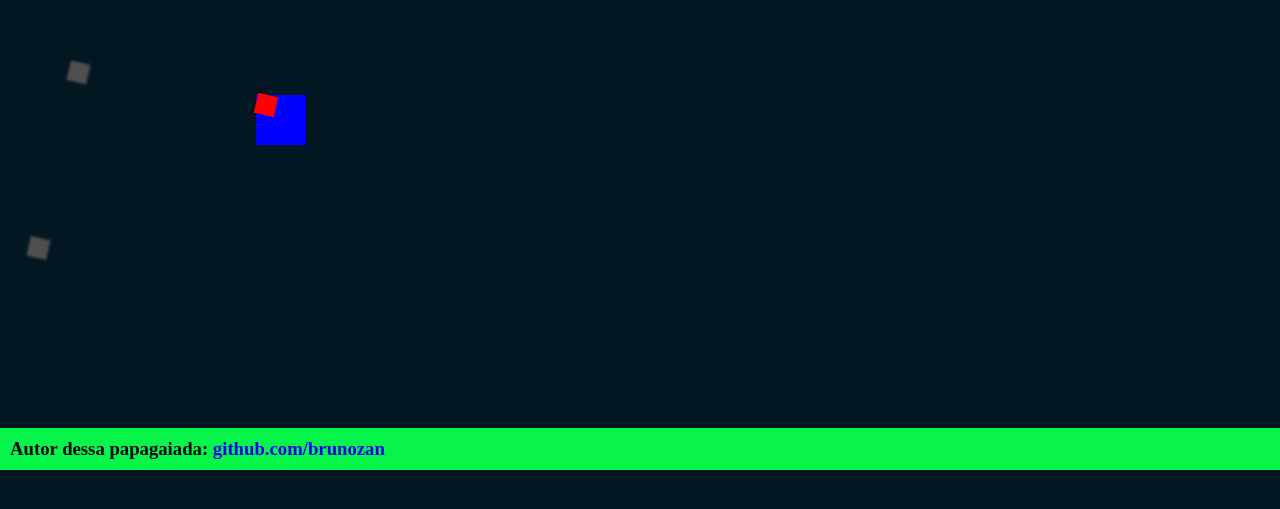
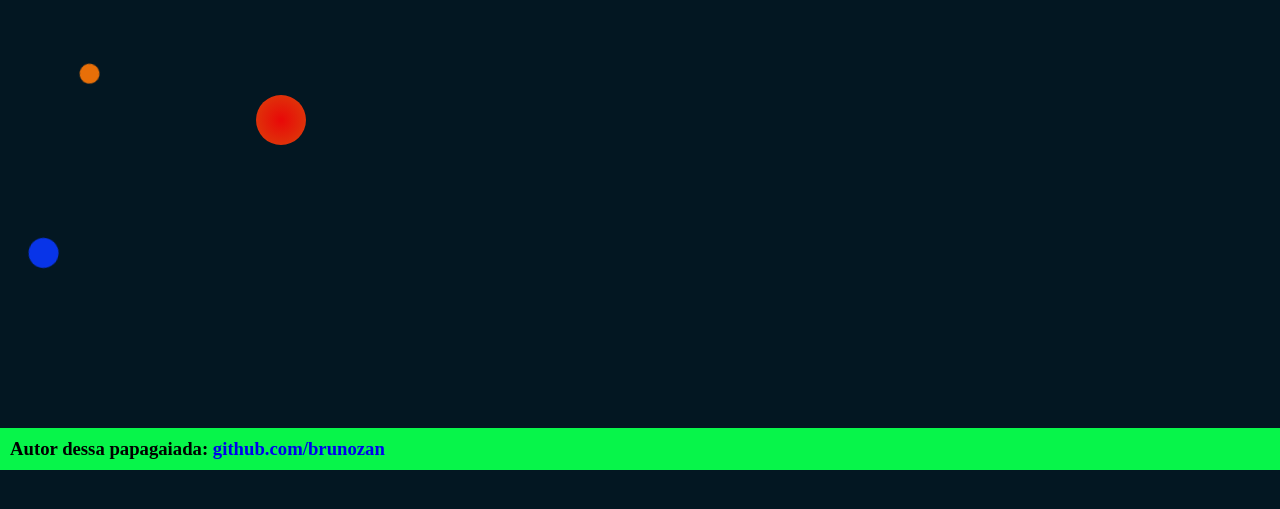
Before and after one commit to brunoZan/sistema-solar, a plain HTML site: page index.html in a window 1280 px wide. Shown: the part 161-670 px from the top of the page. Drawn offline with Linux system fonts and the light colour scheme.

Commit message:
acionado cores nos astros

```diff
--- a/script_css.css
+++ b/script_css.css
@@ -8,25 +8,26 @@ html {
 .sun {
   width: 50px;
   height: 50px;
-  background-color: blue;
+  background:  radial-gradient(circle, rgba(232,10,8,1) 4%, rgba(219,67,10,1) 100%);
   transform: translate(20vw, 20vw);
   align-items: center;
+  border-radius: 50%;
 }
 
 .planet {
-  width: 20px;
-  height: 20px;
-  background-color: red;
-  box-shadow: 190px 190px 0.3ch rgb(79, 79, 78);
+  width: 30px;
+  height: 30px;
+  border-radius: 50%;
+  box-shadow: 190px 190px 0.0ch rgb(8,52,232);
   animation:  anin-squad 140s linear infinite;
 }
 
 .moon {
   width: 20px;
   height: 20px;
-  background-color: red;
   transform: translate(52.5vw, 44vw);
-  box-shadow: 10px 190px 0.3ch rgb(79, 79, 78);
+  box-shadow: 10px 190px 0.0ch rgb(232,111,8);
+  border-radius: 50%;
   animation:  anin-squad 100s linear infinite;
 }
 
```
